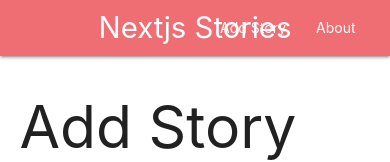
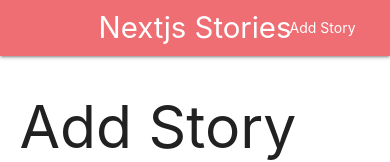
Before and after one commit to inblack67/Nextjs-Stories, a Next.js app: page /add-story in a window 390 px wide. Shown: the top 162 px of the page. Built offline with nearby package versions, Linux system fonts and the light colour scheme.

Commit message:
some media query

```diff
--- a/components/Navbar.jsx
+++ b/components/Navbar.jsx
@@ -25,7 +25,7 @@
                                 </a>
                             </Link>
                         </li>
-                        <li>
+                        <li className='hide-on-small-only'>
                             <Link href='/about'>
                                 <a>
                                     About
```
